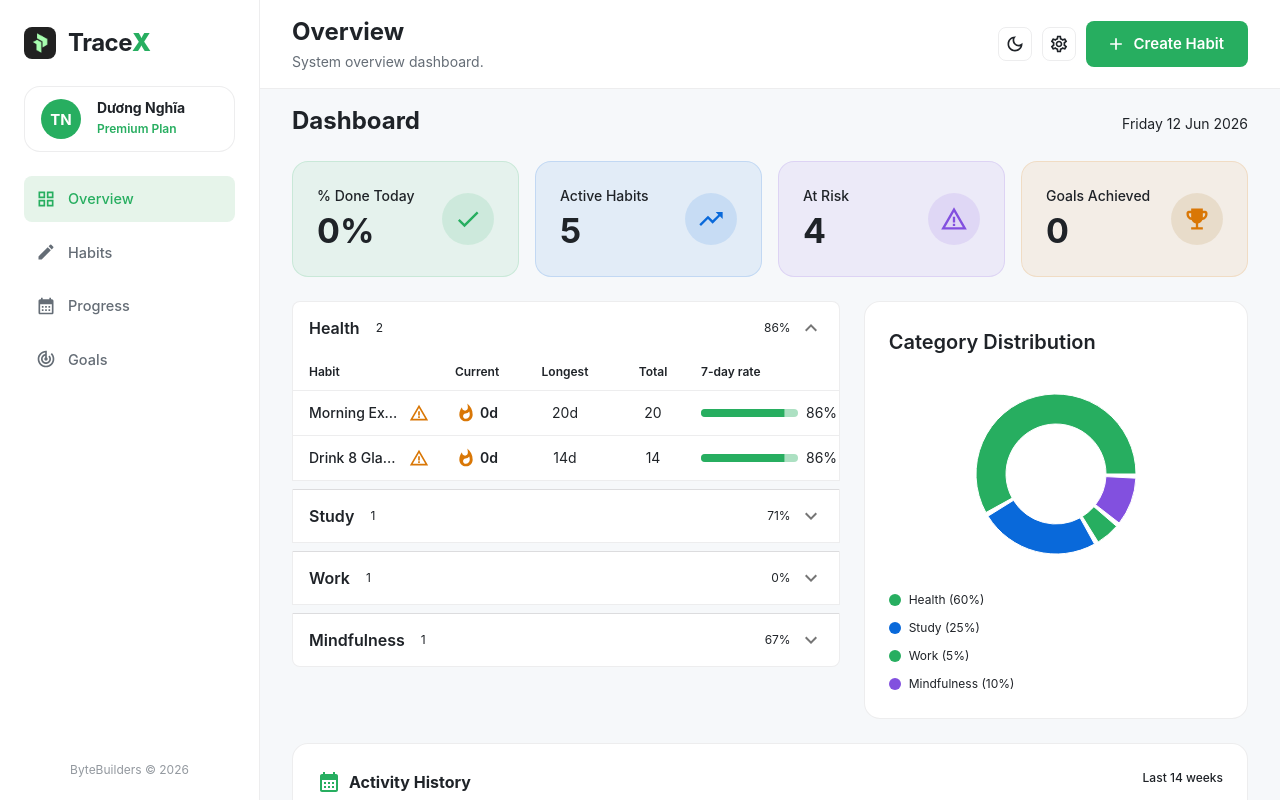
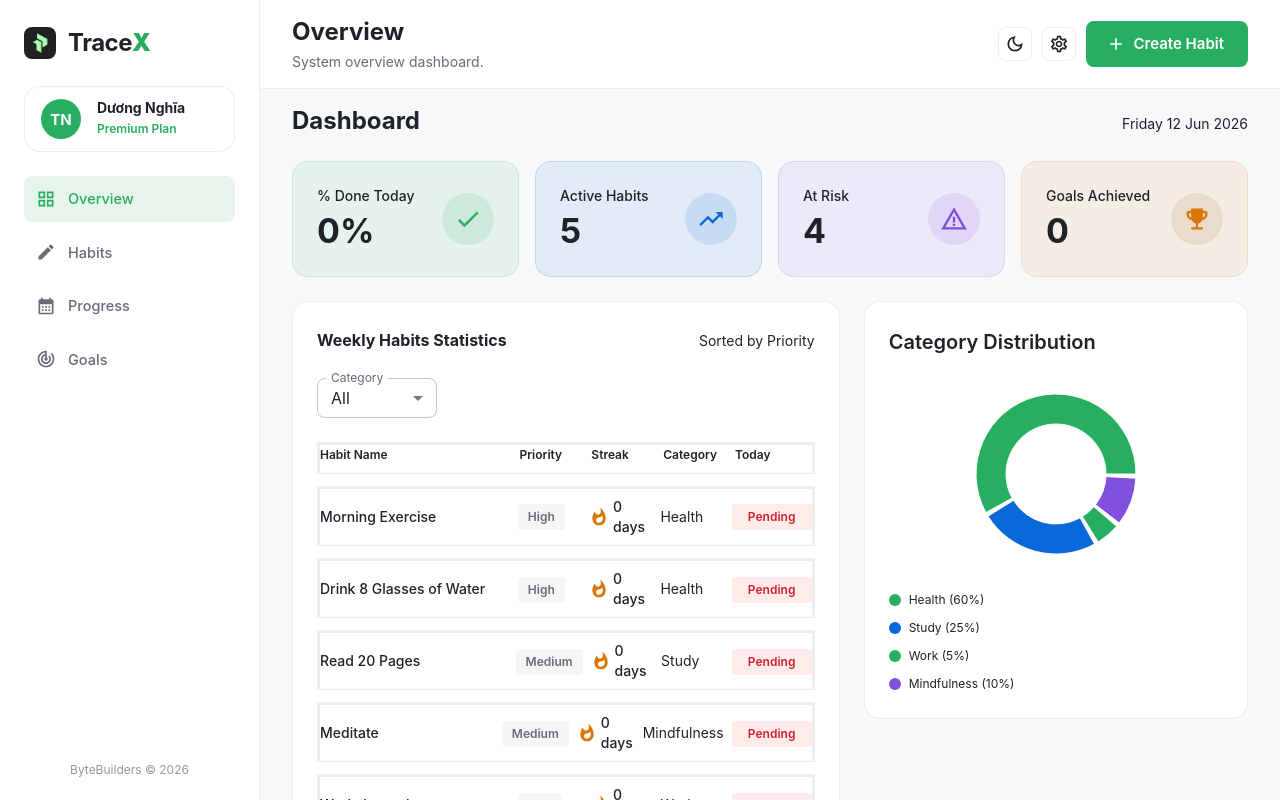
Before and after one commit to NghiaDPTWorkk/habit-hub, a React (Vite) app in the folder fe/: page / in a window 1280 px wide. Built offline with nearby package versions, Linux system fonts and the light colour scheme.

Commit message:
fix(ui): HH-96 - support category filtering in weekly stats

```diff
--- a/fe/src/features/dashboard/components/DashboardPage.tsx
+++ b/fe/src/features/dashboard/components/DashboardPage.tsx
@@ -6,7 +6,7 @@ import { Box, Typography, Card, CalendarHeatmap } from '@/components/ui'
 import { Icons } from '@/components/ui/icons'
 import { useDashboard, useDailyIntensity } from '../hooks'
 import { KpiCard } from './KpiCard'
-import { CategorySection } from './CategorySection'
+import { WeeklyHabitsStats } from './WeeklyHabitsStats'
 import { useBoundStore } from '@/store'
 import { CategoryDistributionChart } from './CategoryDistributionChart'
 import { ActivityDetails } from './ActivityDetails'
@@ -133,7 +133,7 @@ export const DashboardPage: React.FC = () => {
       </Grid>
 
       <Grid container spacing={3}>
-        {/* Left column: Habit categories list */}
+        {/* Left column: Weekly Habits Statistics list */}
         <Grid size={{ xs: 12, md: 7 }}>
           {habitsByCategory.length === 0 ? (
             <Card sx={{ textAlign: 'center', py: 6 }}>
@@ -145,16 +145,7 @@ export const DashboardPage: React.FC = () => {
               </Typography>
             </Card>
           ) : (
-            <Box sx={{ display: 'flex', flexDirection: 'column', gap: 1 }}>
-              {habitsByCategory.map((group, idx) => (
-                <CategorySection
-                  key={group.category}
-                  category={group.category}
-                  habits={group.habits}
-                  defaultExpanded={idx === 0}
-                />
-              ))}
-            </Box>
+            <WeeklyHabitsStats />
           )}
         </Grid>
 
--- /dev/null
+++ b/fe/src/features/dashboard/components/WeeklyHabitsStats.tsx
@@ -0,0 +1,237 @@
+import React from 'react'
+import {
+  Box,
+  Card,
+  Typography,
+  FormControl,
+  Select,
+  MenuItem,
+  InputLabel,
+  Button,
+} from '@/components/ui'
+import { Icons } from '@/components/ui/icons'
+import { useDashboard } from '../hooks'
+import { useBoundStore } from '@/store'
+import { pxToRem } from '@/utils'
+
+const TITLE_WEEKLY_STATS = 'Weekly Habits Statistics'
+const TITLE_SORTED_PRIORITY = 'Sorted by Priority'
+const HEADER_NAME = 'Habit Name'
+const HEADER_PRIORITY = 'Priority'
+const HEADER_STREAK = 'Streak'
+const HEADER_CATEGORY = 'Category'
+const HEADER_TODAY = 'Today'
+
+const LABEL_PENDING = 'Pending'
+const LABEL_COMPLETED = 'Completed'
+const LABEL_FILTER_CATE = 'Category'
+
+const CATE_ALL = 'All'
+const CATE_HEALTH = 'Health'
+const CATE_STUDY = 'Study'
+const CATE_WORK = 'Work'
+const CATE_MINDFULNESS = 'Mindfulness'
+const CATE_OTHER = 'Other'
+const BTN_RESET = 'Reset'
+
+const PRIORITY_ORDER = { High: 3, Medium: 2, Low: 1 }
+
+export const WeeklyHabitsStats: React.FC = () => {
+  const { habitsByCategory } = useDashboard()
+  const checkins = useBoundStore((s) => s.checkins)
+  const habits = useBoundStore((s) => s.habits)
+
+  const [filterCategory, setFilterCategory] = React.useState<string>('All')
+
+  const todayStr = React.useMemo(() => new Date().toISOString().split('T')[0], [])
+
+  const sortedHabits = React.useMemo(() => {
+    const flatSummaries = habitsByCategory.flatMap((g) => g.habits)
+    const filtered =
+      filterCategory === 'All'
+        ? flatSummaries
+        : flatSummaries.filter((h) => h.category === filterCategory)
+
+    return filtered.sort((a, b) => {
+      const pA = habits.find((h) => h.id === a.habitId)?.priority || 'Medium'
+      const pB = habits.find((h) => h.id === b.habitId)?.priority || 'Medium'
+      return PRIORITY_ORDER[pB] - PRIORITY_ORDER[pA]
+    })
+  }, [habitsByCategory, habits, filterCategory])
+
+  return (
+    <Card sx={{ p: 3 }}>
+      <Box sx={{ display: 'flex', justifyContent: 'space-between', alignItems: 'baseline', mb: 3 }}>
+        <Typography variant="subtitle1" sx={{ fontWeight: 700 }}>
+          {TITLE_WEEKLY_STATS}
+        </Typography>
+        <Typography variant="body2" color="text.secondary">
+          {TITLE_SORTED_PRIORITY}
+        </Typography>
+      </Box>
+
+      {/* Filter controls */}
+      <Box sx={{ display: 'flex', gap: 2, alignItems: 'center', mb: 3, flexWrap: 'wrap' }}>
+        <FormControl size="small" sx={{ minWidth: pxToRem(120) }}>
+          <InputLabel id="category-filter-label">{LABEL_FILTER_CATE}</InputLabel>
+          <Select
+            labelId="category-filter-label"
+            value={filterCategory}
+            label={LABEL_FILTER_CATE}
+            onChange={(e) => setFilterCategory(e.target.value as string)}
+          >
+            <MenuItem value="All">{CATE_ALL}</MenuItem>
+            <MenuItem value="Health">{CATE_HEALTH}</MenuItem>
+            <MenuItem value="Study">{CATE_STUDY}</MenuItem>
+            <MenuItem value="Work">{CATE_WORK}</MenuItem>
+            <MenuItem value="Mindfulness">{CATE_MINDFULNESS}</MenuItem>
+            <MenuItem value="Other">{CATE_OTHER}</MenuItem>
+          </Select>
+        </FormControl>
+        {filterCategory !== 'All' && (
+          <Button variant="text" size="small" onClick={() => setFilterCategory('All')}>
+            {BTN_RESET}
+          </Button>
+        )}
+      </Box>
+
+      <Box sx={{ display: 'flex', flexDirection: 'column', gap: 1.5 }}>
+        {/* Table Header */}
+        <Box
+          sx={{
+            display: 'grid',
+            gridTemplateColumns: {
+              xs: '1fr ' + pxToRem(80) + ' ' + pxToRem(100),
+              sm: 'minmax(' + pxToRem(150) + ', 3fr) 1fr 1fr 1fr 1.2fr',
+            },
+            gap: 1,
+            pb: 1,
+            borderBottom: 1,
+            borderStyle: 'solid',
+            borderColor: 'divider',
+          }}
+        >
+          <Typography variant="caption" color="text.secondary" sx={{ fontWeight: 600 }}>
+            {HEADER_NAME}
+          </Typography>
+          <Typography
+            variant="caption"
+            color="text.secondary"
+            sx={{ fontWeight: 600, display: { xs: 'none', sm: 'block' } }}
+          >
+            {HEADER_PRIORITY}
+          </Typography>
+          <Typography variant="caption" color="text.secondary" sx={{ fontWeight: 600 }}>
+            {HEADER_STREAK}
+          </Typography>
+          <Typography
+            variant="caption"
+            color="text.secondary"
+            sx={{ fontWeight: 600, display: { xs: 'none', sm: 'block' } }}
+          >
+            {HEADER_CATEGORY}
+          </Typography>
+          <Typography variant="caption" color="text.secondary" sx={{ fontWeight: 600, pr: 1 }}>
+            {HEADER_TODAY}
+          </Typography>
+        </Box>
+
+        {/* Table Body */}
+        {sortedHabits.map((item) => {
+          const detail = habits.find((h) => h.id === item.habitId)
+          const priority = detail ? detail.priority : 'Medium'
+          const streakText = item.currentStreak === 1 ? '1 day' : `${item.currentStreak} days`
+
+          // Determine today check-in status
+          const checkin = Object.values(checkins).find(
+            (c) => c.habitId === item.habitId && c.date === todayStr
+          )
+          const isCompleted = checkin ? checkin.status === 'Completed' : false
+
+          return (
+            <Box
+              key={item.habitId}
+              sx={{
+                display: 'grid',
+                gridTemplateColumns: {
+                  xs: '1fr ' + pxToRem(80) + ' ' + pxToRem(100),
+                  sm: 'minmax(' + pxToRem(150) + ', 3fr) 1fr 1fr 1fr 1.2fr',
+                },
+                gap: 1,
+                alignItems: 'center',
+                py: 1,
+                borderBottom: 1,
+                borderStyle: 'solid',
+                borderColor: 'divider',
+                '&:last-child': { borderBottom: 0 },
+              }}
+            >
+              <Typography variant="body2" sx={{ fontWeight: 500 }}>
+                {item.habitName}
+              </Typography>
+
+              {/* Priority Column */}
+              <Box sx={{ display: { xs: 'none', sm: 'block' } }}>
+                <Box
+                  sx={{
+                    display: 'inline-block',
+                    px: 1.25,
+                    py: 0.5,
+                    borderRadius: 0.5,
+                    bgcolor: 'action.hover',
+                    color: 'text.secondary',
+                    fontSize: pxToRem(12),
+                    fontWeight: 600,
+                  }}
+                >
+                  {priority}
+                </Box>
+              </Box>
+
+              {/* Streak Column */}
+              <Box sx={{ display: 'flex', alignItems: 'center', gap: 0.5 }}>
+                <Box sx={{ color: 'warning.main', display: 'flex' }}>
+                  <Icons.Whatshot fontSize="small" />
+                </Box>
+                <Typography variant="body2" sx={{ fontWeight: 500 }}>
+                  {streakText}
+                </Typography>
+              </Box>
+
+              {/* Category Column */}
+              <Typography
+                variant="body2"
+                color="text.secondary"
+                sx={{ display: { xs: 'none', sm: 'block' } }}
+              >
+                {item.category}
+              </Typography>
+
+              {/* Today Column */}
+              <Box>
+                <Box
+                  sx={{
+                    display: 'inline-block',
+                    px: 1.5,
+                    py: 0.5,
+                    borderRadius: 0.5,
+                    bgcolor: isCompleted ? 'success.light' : 'error.light',
+                    color: isCompleted ? 'success.main' : 'error.main',
+                    fontSize: pxToRem(12),
+                    fontWeight: 600,
+                    textAlign: 'center',
+                    minWidth: 80,
+                  }}
+                >
+                  {isCompleted ? LABEL_COMPLETED : LABEL_PENDING}
+                </Box>
+              </Box>
+            </Box>
+          )
+        })}
+      </Box>
+    </Card>
+  )
+}
+
+export default WeeklyHabitsStats
--- a/fe/src/features/dashboard/components/index.ts
+++ b/fe/src/features/dashboard/components/index.ts
@@ -4,3 +4,4 @@ export * from './CategorySection'
 export * from './HabitStatsRow'
 export * from './AtRiskBanner'
 export * from './CategoryDistributionChart'
+export * from './WeeklyHabitsStats'
```
